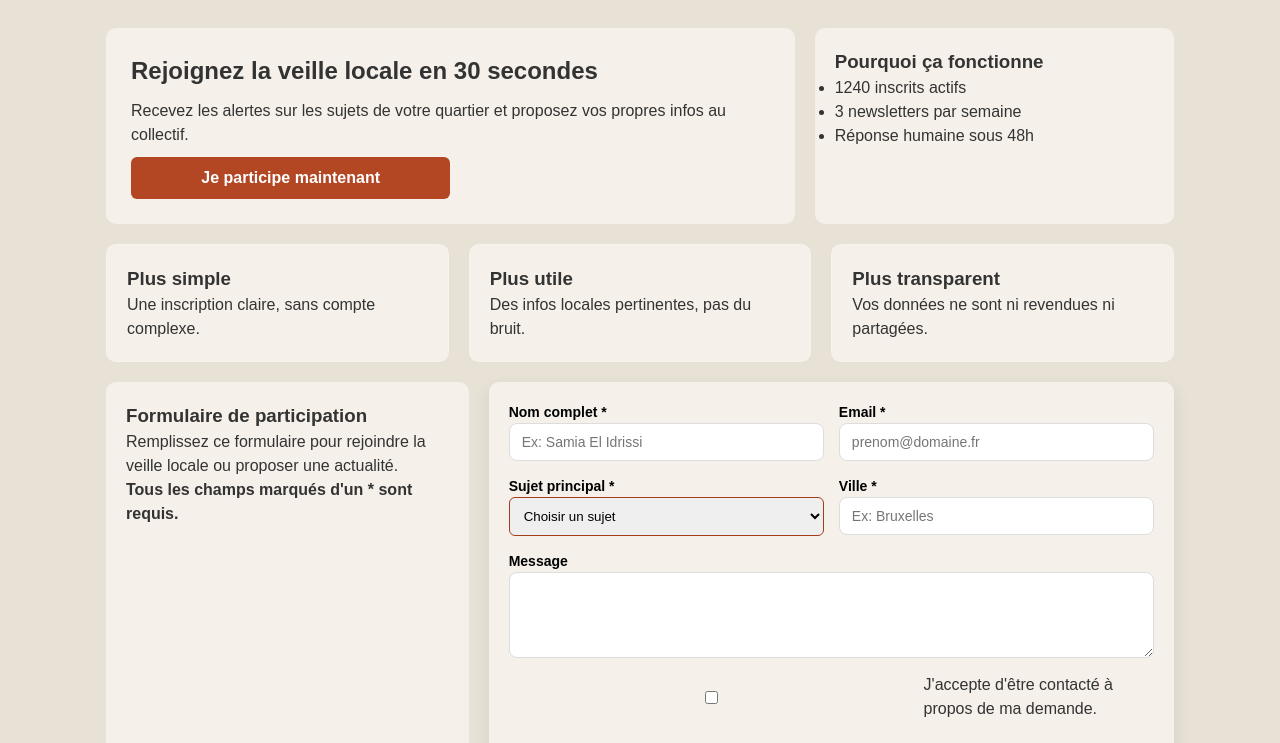
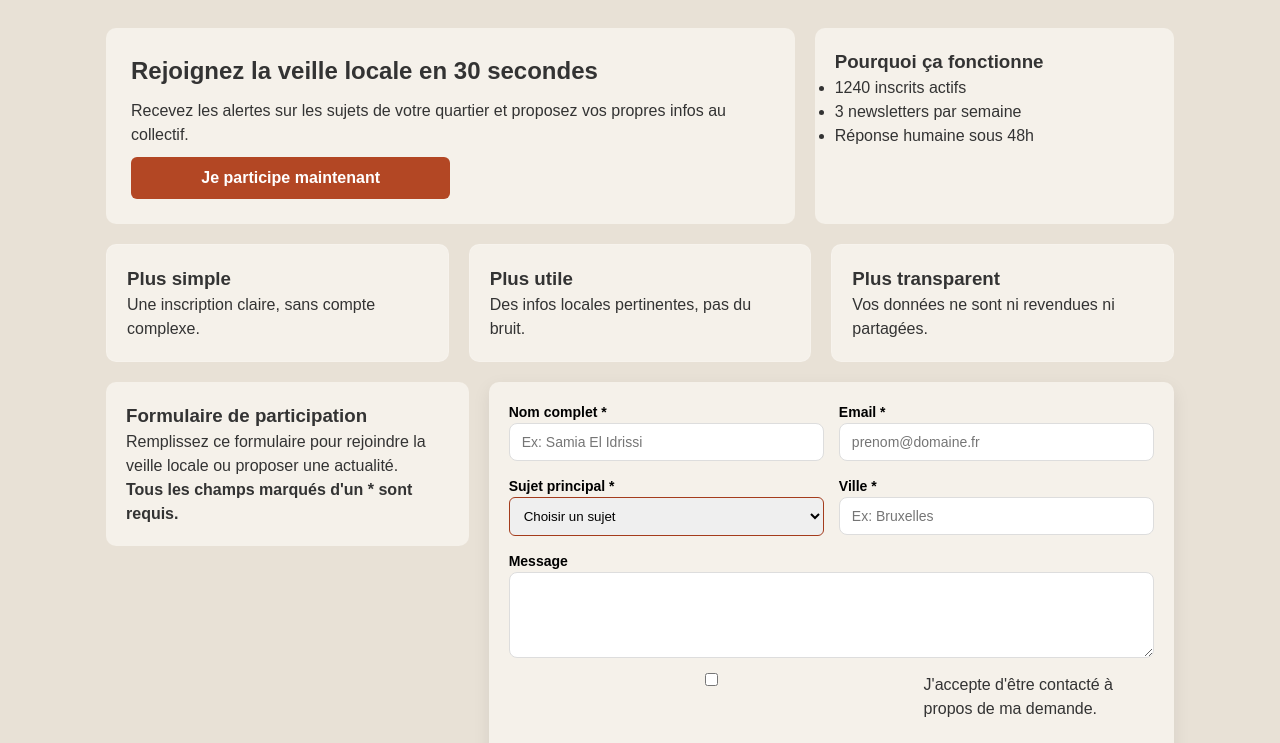
Before and after one commit to Satoruhali/starter-4-prj-jeudi-vendredi, a website: page inscription.html in a window 1280 px wide. Shown: the part 57-800 px from the top of the page. Drawn offline with Linux system fonts and the light colour scheme.

Commit message:
eight commit "change to heigt for a container form info"

```diff
--- a/inscription.html
+++ b/inscription.html
@@ -26,6 +26,11 @@ body {
   margin: auto;
   display: flex;
 }
+
+.container .form-info{
+  height: 50%;
+}
+
 
 /* header */
 .site-header {
@@ -71,6 +76,7 @@ body {
   background: #f5f1ea;
   padding: 20px;
   border-radius: 10px;
+
 }
 
 /* cards */
@@ -97,6 +103,8 @@ body {
   background: #f5f1ea;
   padding: 20px;
   border-radius: 10px;
+  width: 100%;
+  max-width: 50%;
 }
 
 .contact-form {
@@ -134,7 +142,7 @@ input, textarea, select {
 .checkbox {
   display: flex;
   gap: 10px;
-  align-items: center;
+  align-items: flex-start;
 }
 
 /* button */
```
